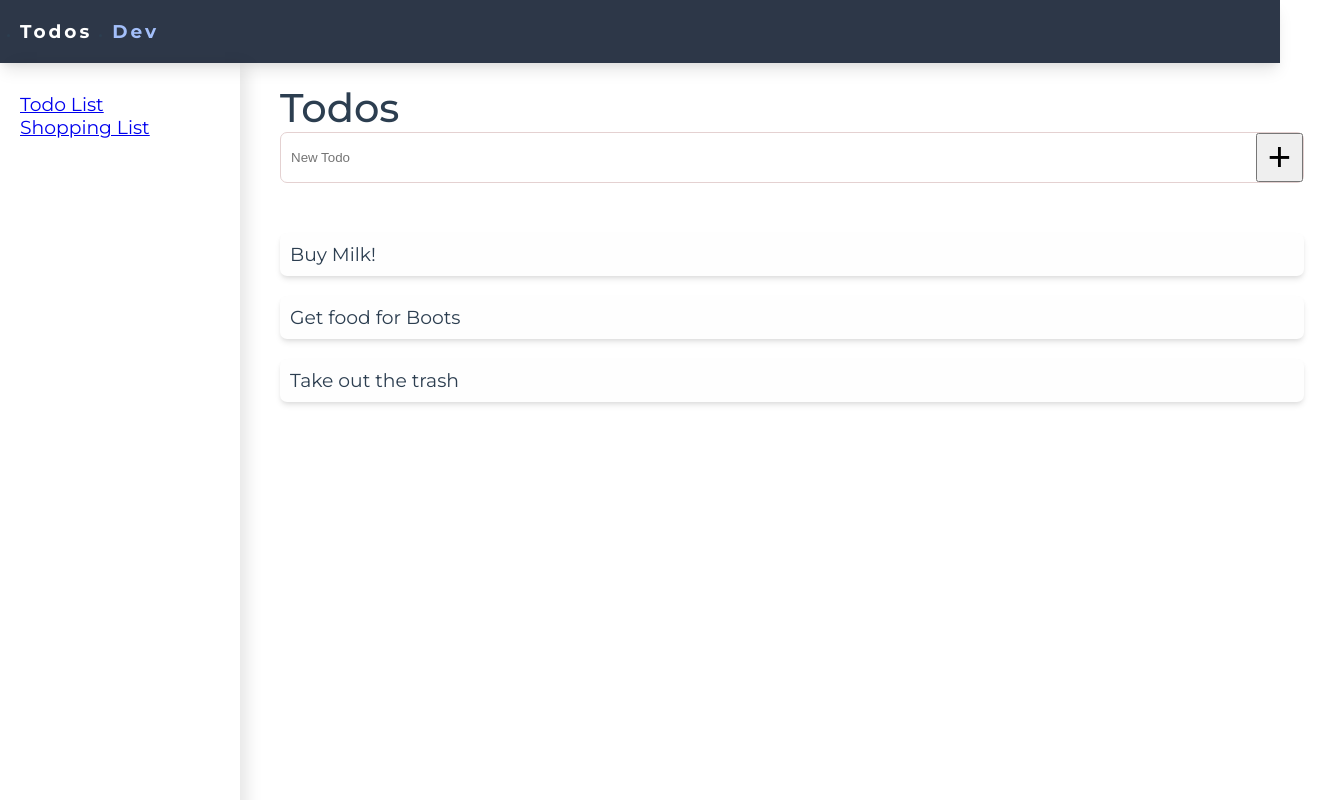
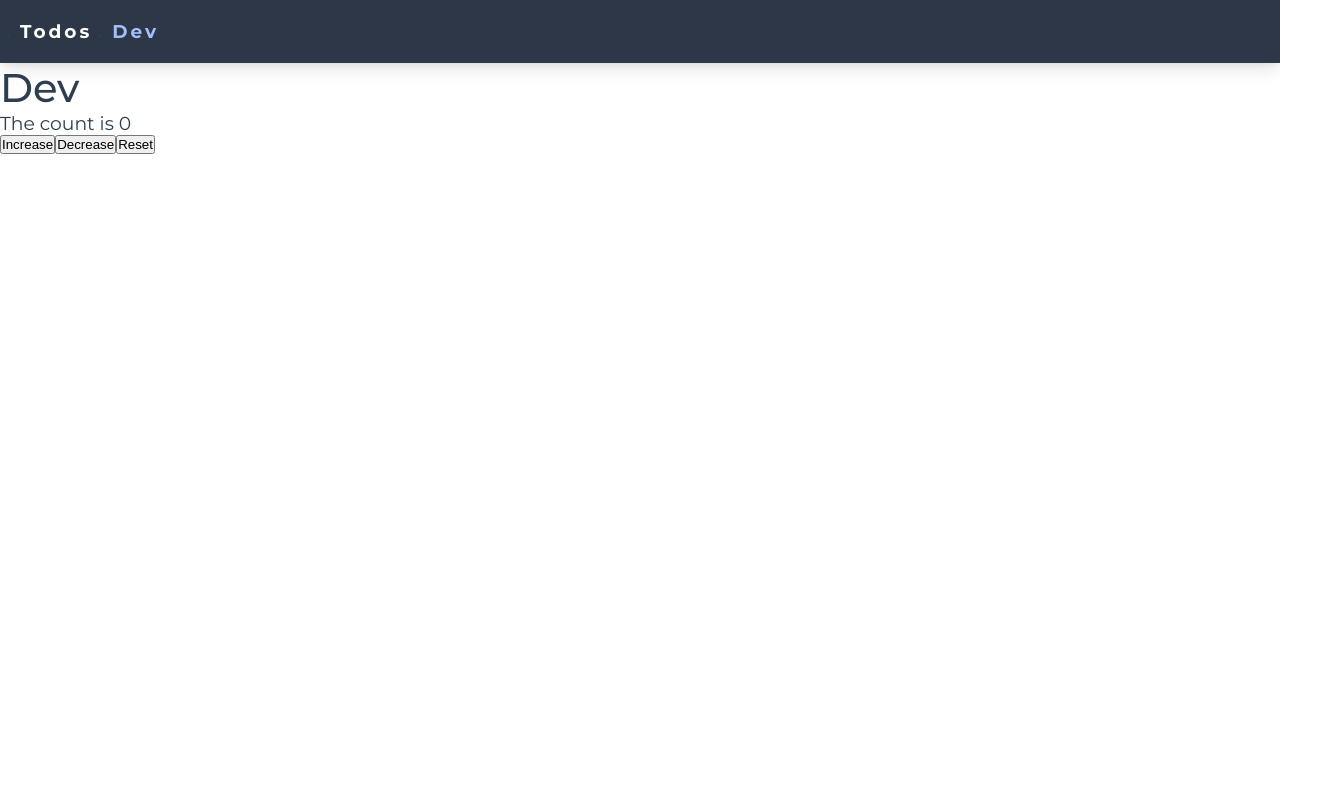
Before and after one commit to unChartedZone/todo-app, a React (Create React App) app: page /dev in a window 1280 px wide. Shown: the top 800 px of the page, 1324 px wide, since content can reach past the window. Built offline with nearby package versions, Linux system fonts and the light colour scheme.

Commit message:
played around with react hooks, still fixing nested routing

```diff
--- a/src/App.js
+++ b/src/App.js
@@ -16,11 +16,11 @@ function App() {
       <Router>
         <Navbar />
         <Switch>
-          <Route exact path="/:id" component={Todos} />
+          <Route exact path="/todos" component={Todos} />
 
-          <Route path="/about" component={About} />
+          <Route exact path="/about" component={About} />
 
-          <Route path="/dev" component={Dev} />
+          <Route  exact path="/dev" component={Dev} />
         </Switch>
       </Router>
     </div>
--- a/src/components/Navbar.js
+++ b/src/components/Navbar.js
@@ -11,7 +11,7 @@ const Navbar = () => {
               activeClassName="nav__link--active"
               exact
               className="nav__link"
-              to="/"
+              to="/todos/:id"
             >
               Todos
             </NavLink>
--- a/src/components/Sidebar.js
+++ b/src/components/Sidebar.js
@@ -2,6 +2,7 @@ import React from 'react';
 import { NavLink } from 'react-router-dom';
 
 const Sidebar = (props) => {
+
   return (
     <div className="sidebar">
       <ul className="sidebar__list">
--- a/src/views/Dev.js
+++ b/src/views/Dev.js
@@ -1,11 +1,21 @@
-import React from 'react';
+import React, { useState } from 'react';
 
-const Dev = () => {
+const Dev = (props) => {
+
+  console.log(props)
+
+  const [counter, setCounter] = useState(0)
+
   return (
     <div>
-      <h1>Dev</h1>
+      <h1 className="h1">Dev</h1>
+      <p className="body--1">The count is {counter}</p>
+      <button onClick={() => setCounter(counter + 1)}>Increase</button>
+      <button onClick={() => setCounter(counter - 1)}>Decrease</button>
+      <button onClick={() => setCounter(0)}>Reset</button>
     </div>
   );
 };
 
+
 export default Dev;
```
